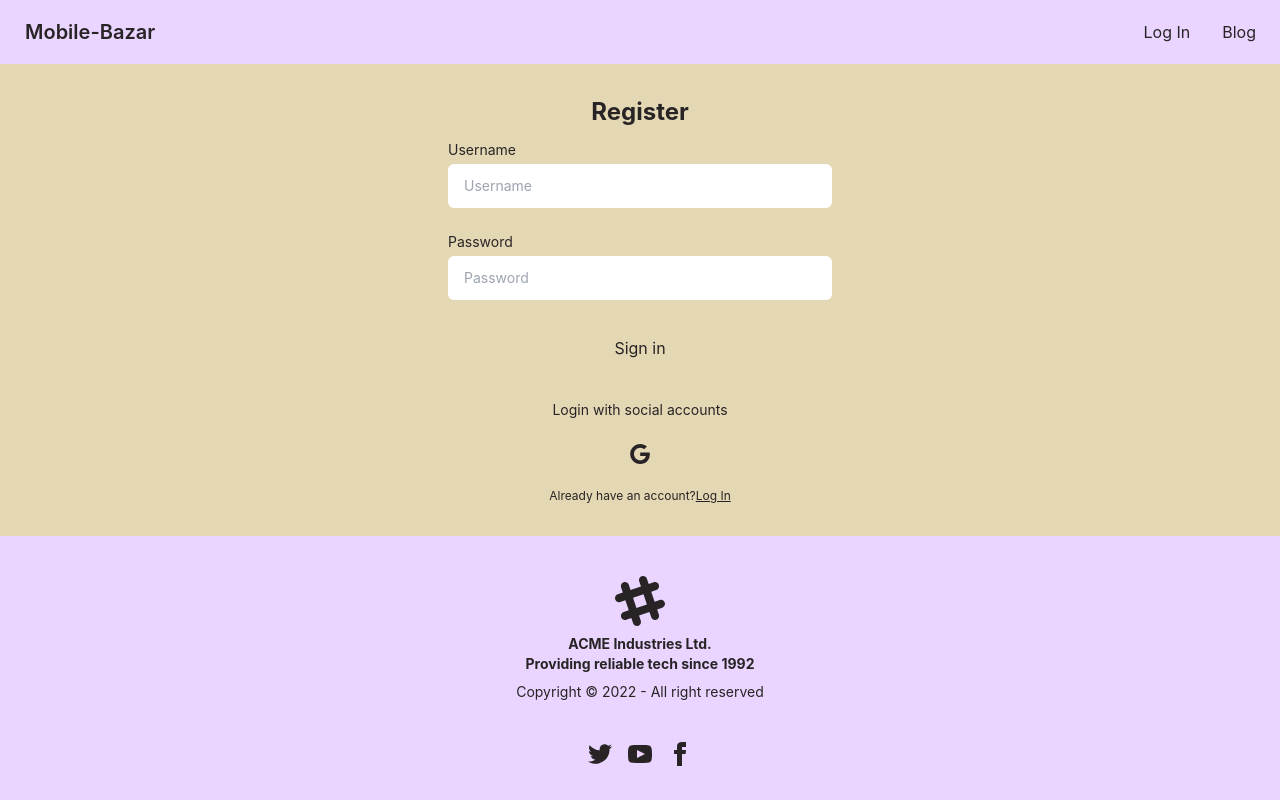
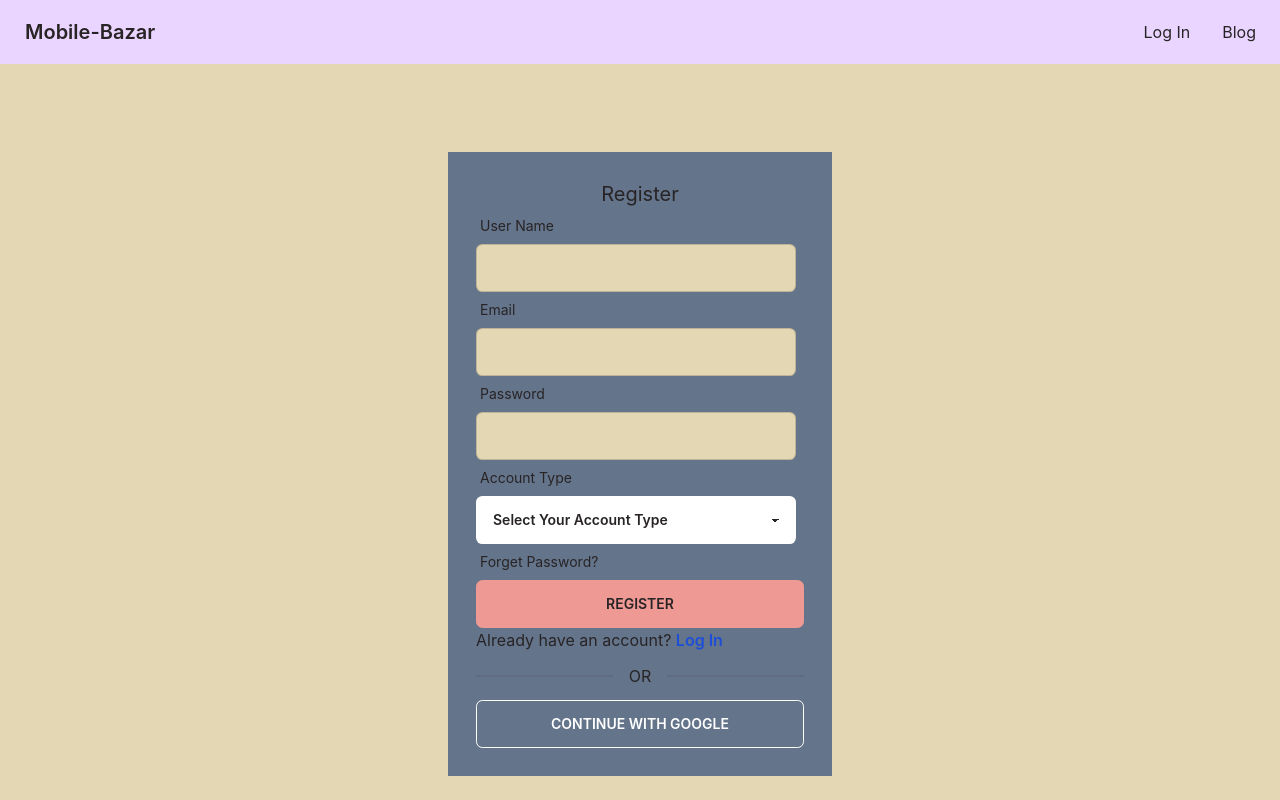
Before and after one commit to AnisurRahman06046/Mobile-Bazar-Client-Side, a React (Create React App) app: page /signup in a window 1280 px wide. Shown: the top 800 px of the page. Built offline with nearby package versions, Linux system fonts and the light colour scheme.

Commit message:
signup implemented

```diff
--- a/src/Pages/SignUp/SignUp.js
+++ b/src/Pages/SignUp/SignUp.js
@@ -1,63 +1,107 @@
-import React from "react";
+import React, { useState } from "react";
 import { Link } from "react-router-dom";
+import { useForm } from "react-hook-form";
 const SignUp = () => {
+  const {
+    register,
+    formState: { errors },
+    handleSubmit,
+  } = useForm();
+  const [loginUserEmail, setLoginUserEmail] = useState("");
+  const [loginError, setLoginError] = useState("");
+  const handleRegisterform = (data) => {
+    console.log(data);
+  };
   return (
-    <div>
-      <div className="w-full mx-auto max-w-md p-8 space-y-3 rounded-xl dark:bg-gray-900 dark:text-gray-100">
-        <h1 className="text-2xl font-bold text-center">Register</h1>
-        <form className="space-y-6 ng-untouched ng-pristine ng-valid">
-          <div className="space-y-1 text-sm">
-            <label for="username" className="block dark:text-gray-400">
-              Username
+    <div className="h-[800px] flex justify-center items-center">
+      <div className="w-96 p-7 bg-slate-500">
+        <h2 className="text-xl text-center">Register</h2>
+        <form onSubmit={handleSubmit(handleRegisterform)}>
+          <div className="form-control  w-full max-w-xs">
+            <label className="label">
+              {" "}
+              <span className="label-text">User Name</span>
             </label>
             <input
               type="text"
-              name="username"
-              id="username"
-              placeholder="Username"
-              className="w-full px-4 py-3 rounded-md dark:border-gray-700 dark:bg-gray-900 dark:text-gray-100 focus:dark:border-violet-400"
+              {...register("userName", {})}
+              className="input input-bordered w-full  max-w-xs"
             />
+            {errors.email && (
+              <p className="text-red-600">{errors.email?.message}</p>
+            )}
           </div>
-          <div className="space-y-1 text-sm">
-            <label for="password" className="block dark:text-gray-400">
-              Password
+          <div className="form-control  w-full max-w-xs">
+            <label className="label">
+              {" "}
+              <span className="label-text">Email</span>
+            </label>
+            <input
+              type="text"
+              {...register("email", {
+                required: "Email Address is required",
+              })}
+              className="input input-bordered w-full  max-w-xs"
+            />
+            {errors.email && (
+              <p className="text-red-600">{errors.email?.message}</p>
+            )}
+          </div>
+          <div className="form-control w-full max-w-xs">
+            <label className="label">
+              {" "}
+              <span className="label-text">Password</span>
             </label>
             <input
               type="password"
-              name="password"
-              id="password"
-              placeholder="Password"
-              className="w-full px-4 py-3 rounded-md dark:border-gray-700 dark:bg-gray-900 dark:text-gray-100 focus:dark:border-violet-400"
+              {...register("password", {
+                required: "Password is required",
+                minLength: {
+                  value: 6,
+                  message: "Password must be 6 characters or longer",
+                },
+              })}
+              className="input input-bordered w-full  max-w-xs"
             />
+            <label className="label">
+              {" "}
+              <span className="label-text ">Account Type</span>
+            </label>
+            <select
+              {...register("type", {})}
+              className="select w-full bg-white max-w-xs"
+            >
+              <option>Select Your Account Type</option>
+              <option>Seller</option>
+              <option>Buyer</option>
+            </select>
+            <label className="label">
+              {" "}
+              <span className="label-text">Forget Password?</span>
+            </label>
+            {errors.password && (
+              <p className="text-red-600">{errors.password?.message}</p>
+            )}
           </div>
-          <button className="block w-full p-3 text-center rounded-sm dark:text-gray-900 dark:bg-violet-400">
-            Sign in
-          </button>
+          <input
+            className="btn btn-primary w-full"
+            value="Register"
+            type="submit"
+          />
+          <div>
+            {loginError && <p className="text-red-600">{loginError}</p>}
+          </div>
         </form>
-        <div className="flex items-center pt-4 space-x-1">
-          <div className="flex-1 h-px sm:w-16 dark:bg-gray-700"></div>
-          <p className="px-3 text-sm dark:text-gray-400">
-            Login with social accounts
-          </p>
-          <div className="flex-1 h-px sm:w-16 dark:bg-gray-700"></div>
-        </div>
-        <div className="flex justify-center space-x-4">
-          <button aria-label="Log in with Google" className="p-3 rounded-sm">
-            <svg
-              xmlns="http://www.w3.org/2000/svg"
-              viewBox="0 0 32 32"
-              className="w-5 h-5 fill-current"
-            >
-              <path d="M16.318 13.714v5.484h9.078c-0.37 2.354-2.745 6.901-9.078 6.901-5.458 0-9.917-4.521-9.917-10.099s4.458-10.099 9.917-10.099c3.109 0 5.193 1.318 6.38 2.464l4.339-4.182c-2.786-2.599-6.396-4.182-10.719-4.182-8.844 0-16 7.151-16 16s7.156 16 16 16c9.234 0 15.365-6.49 15.365-15.635 0-1.052-0.115-1.854-0.255-2.651z"></path>
-            </svg>
-          </button>
-        </div>
-        <p className="text-xs text-center sm:px-6 dark:text-gray-400">
-          Already have an account?
-          <Link to="/login" className="underline dark:text-gray-100">
+        <p>
+          Already have an account?{" "}
+          <Link className="text-blue-700 font-semibold" to="/login">
             Log In
           </Link>
         </p>
+        <div className="divider">OR</div>
+        <button className="btn btn-outline  text-white w-full">
+          CONTINUE WITH GOOGLE
+        </button>
       </div>
     </div>
   );
```
